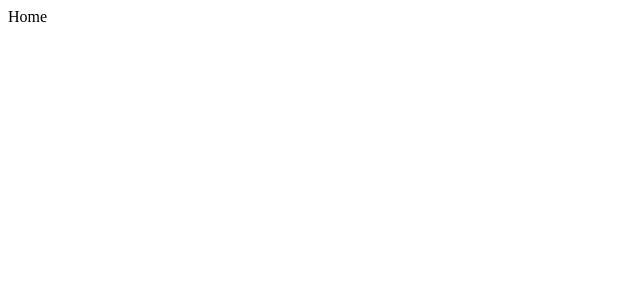
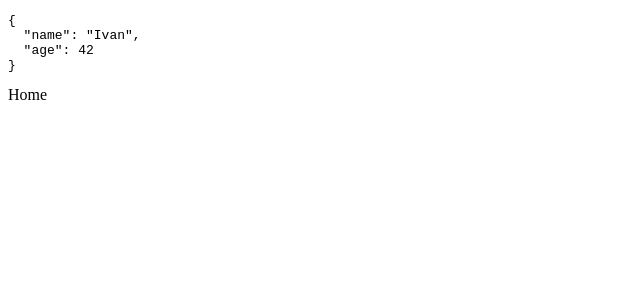
Before and after one commit to Vitalik1995Rikov/dialog, a React (Create React App) app in the folder react-dialog-example/: page / in a window 1280 px wide. Shown: the top 300 px of the page, without its empty margins (0-640 px from the left). Built offline with nearby package versions, Linux system fonts and the light colour scheme.

Commit message:
How to expose json beautifuly in React

```diff
--- a/react-dialog-example/src/App.js
+++ b/react-dialog-example/src/App.js
@@ -5,9 +5,11 @@ import About from "./About";
 import Contact from "./Contact";
 import AllContacts from "./AllContacts";
 import Home from "./Home";
+import User from "./User";
 
 const App = () => (
   <main>
+    <User/>
     <Routes>
       <Route path="/about" element={<About />}></Route>
       <Route path="/contact/:id" element={<Contact />}></Route>
--- /dev/null
+++ b/react-dialog-example/src/User.js
@@ -0,0 +1,13 @@
+import React from "react";
+
+const data = {name: 'Ivan', age: 42}
+
+const User = () => {
+    return (
+        <pre>
+            {JSON.stringify(data, null, 2)}
+        </pre>
+    )
+}
+
+export default User;
```
